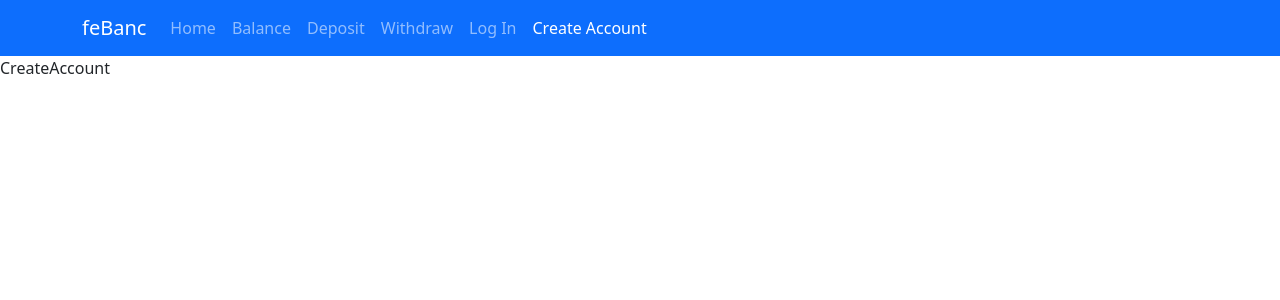
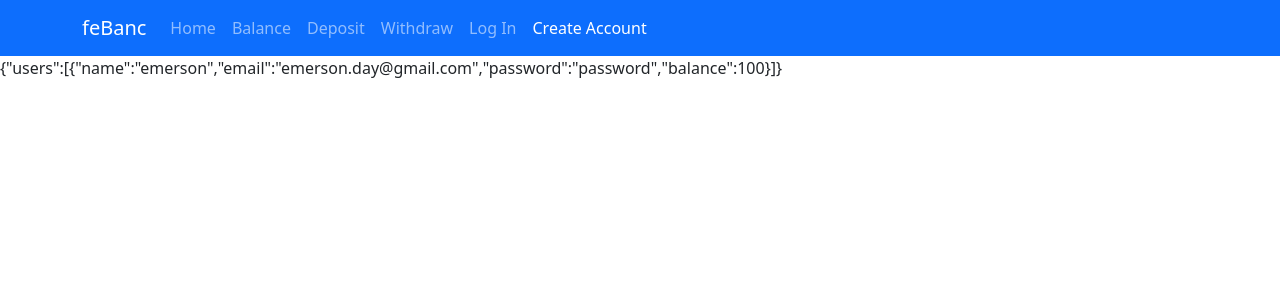
Before and after one commit to emday4prez/frontend-bank, a React (Create React App) app: page /create-account in a window 1280 px wide. Shown: the top 300 px of the page. Built offline with nearby package versions, Linux system fonts and the light colour scheme.

Commit message:
added context

```diff
--- a/src/App.js
+++ b/src/App.js
@@ -1,6 +1,12 @@
-import { Routes, Route, Link } from 'react-router-dom'
+import { Routes, Route, Link } from 'react-router-dom';
+import { UserContext } from './context';
 
-import './App.css'
+//styles
+import './App.css';
+//components
+import Navigation from './components/Navigation';
+
+//pages
 import AllData from './pages/AllData';
 import Balance from './pages/Balance';
 import CreateAccount from './pages/CreateAccount';
@@ -8,24 +14,35 @@ import Deposit from './pages/Deposit';
 import Home from './pages/Home';
 import Login from './pages/Login';
 import Withdraw from './pages/Withdraw';
-import Navigation from './components/Navigation';
-
 
 function App() {
     return (
         <div className="App">
-            <Navigation/>
+            <Navigation />
+            <UserContext.Provider
+                value={{
+                    users: [
+                        {
+                            name: 'emerson',
+                            email: 'emerson.day@gmail.com',
+                            password: 'password',
+                            balance: 100,
+                        },
+                    ],
+                }}
+            >
                 <Routes>
                     <Route path="/" element={<Home />} />
                     <Route path="/all-data" element={<AllData />} />
                     <Route path="/balance" element={<Balance />} />
                     <Route path="/create-account" element={<CreateAccount />} />
-                <Route path="/deposit" element={<Deposit/>} />
+                    <Route path="/deposit" element={<Deposit />} />
                     <Route path="/login" element={<Login />} />
                     <Route path="/withdraw" element={<Withdraw />} />
                 </Routes>
+            </UserContext.Provider>
         </div>
     );
 }
 
-export default App
+export default App;
--- /dev/null
+++ b/src/context.js
@@ -0,0 +1,3 @@
+import { createContext } from "react"
+
+export const UserContext = createContext(null)
--- a/src/pages/CreateAccount.jsx
+++ b/src/pages/CreateAccount.jsx
@@ -1,8 +1,11 @@
-
+import {useContext} from 'react'
+import {UserContext} from '../context'
 
 function CreateAccount() {
+ const context = useContext(UserContext)
+
   return (
-    <div>CreateAccount</div>
+    <div>{JSON.stringify(context)}</div>
   )
 }
 
```
Lines whose indentation alone changed are shown as unchanged.
